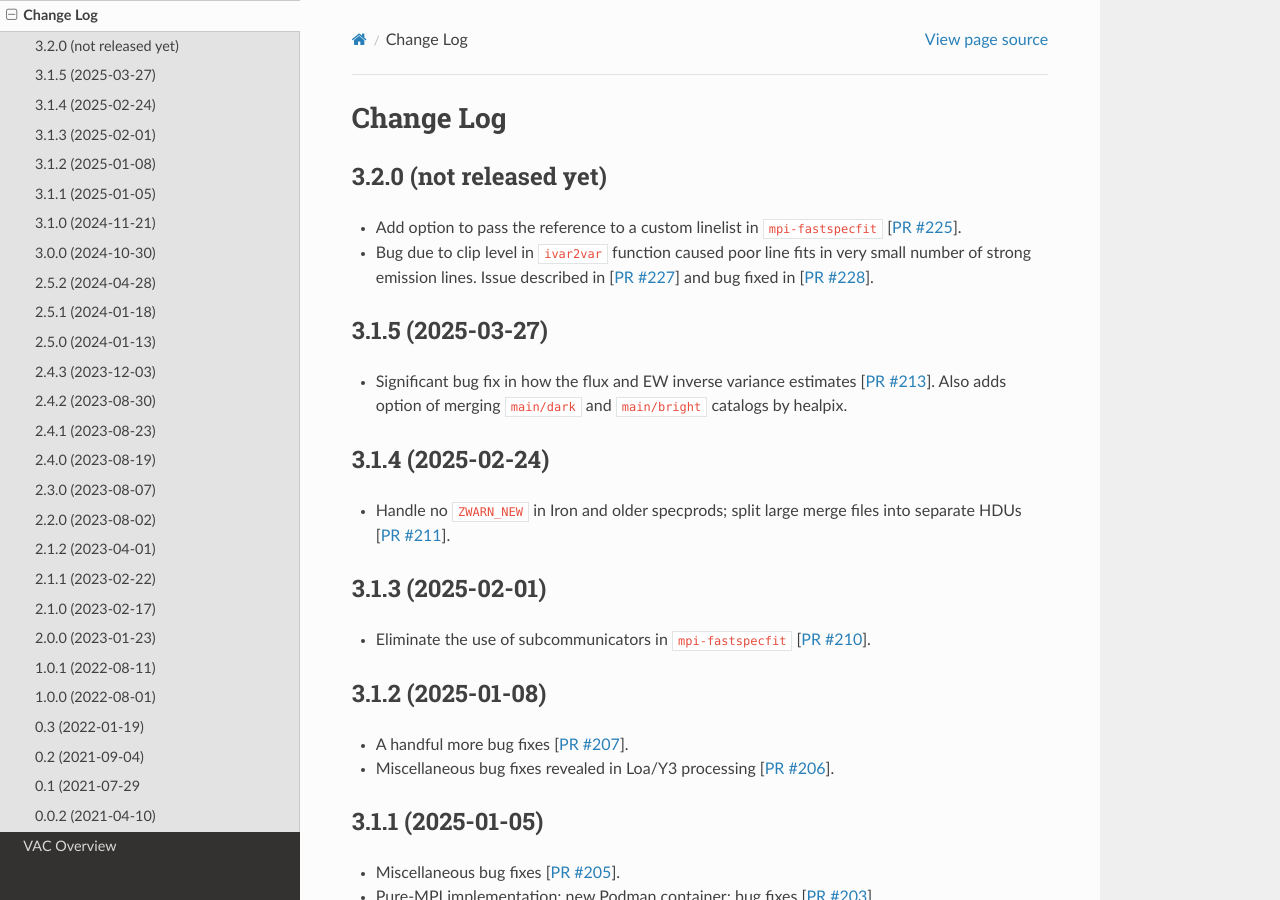
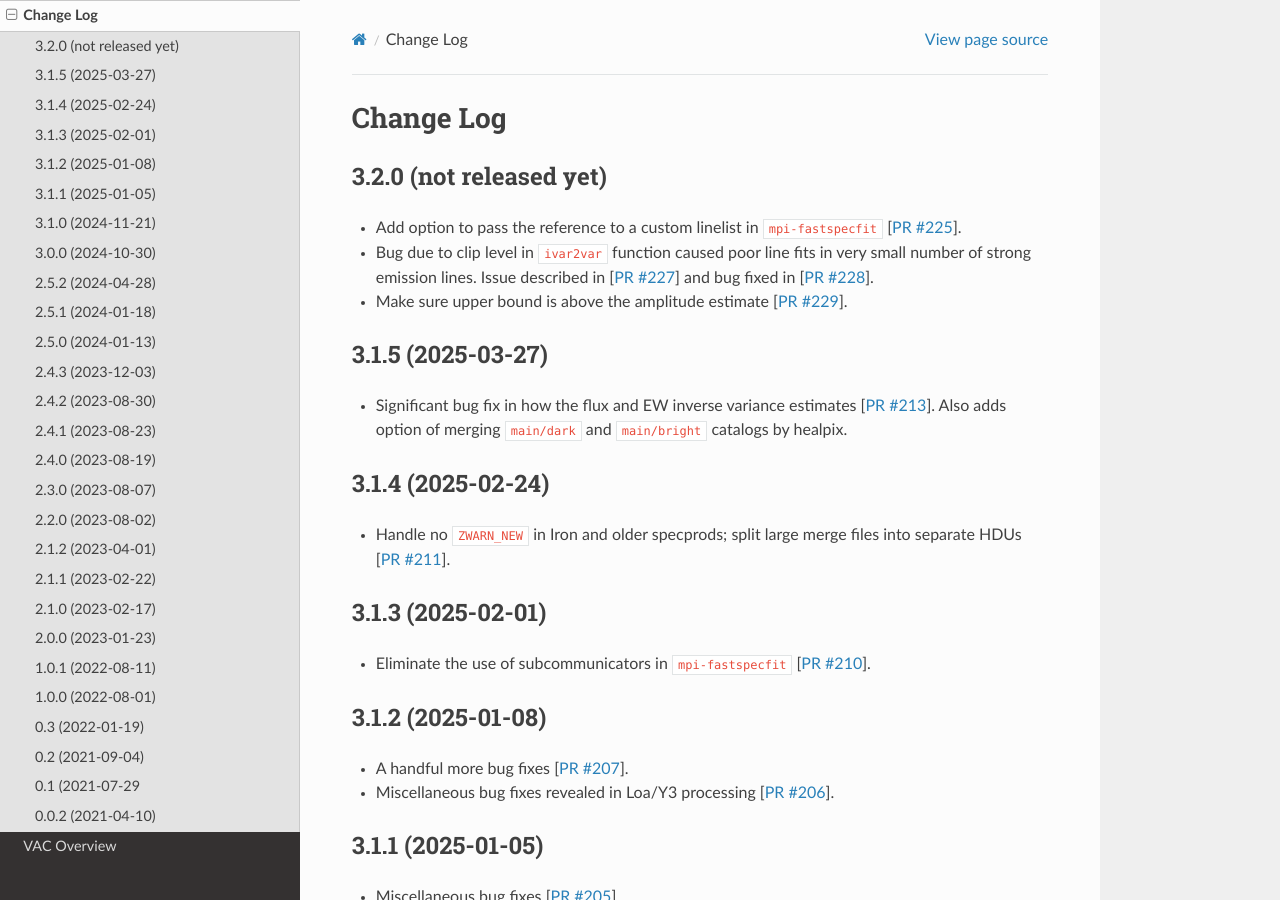
Before and after one commit to desihub/fastspecfit, a Sphinx documentation site: the page built from doc/changes.rst, in a window 1280 px wide and 900 px high. Built offline with Sphinx 7.4.7 and the Read the Docs theme 3.1.0, drawn with Linux system fonts in a browser that asks for light colours.

Commit message:
update change log

```diff
--- a/doc/changes.rst
+++ b/doc/changes.rst
@@ -6,11 +6,15 @@ Change Log
 ------------------------
 
 * Add option to pass the reference to a custom linelist in ``mpi-fastspecfit`` [`PR #225`_].
-* Bug due to clip level in ``ivar2var`` function caused poor line fits in very small number of strong emission lines. Issue described in [`PR #227`_] and bug fixed in [`PR #228`_].
+* Bug due to clip level in ``ivar2var`` function caused poor line fits
+  in very small number of strong emission lines. Issue described in
+  [`PR #227`_] and bug fixed in [`PR #228`_].
+* Make sure upper bound is above the amplitude estimate [`PR #229`_].
 
 .. _`PR #225`: https://github.com/desihub/fastspecfit/pull/225
 .. _`PR #227`: https://github.com/desihub/fastspecfit/pull/227
 .. _`PR #228`: https://github.com/desihub/fastspecfit/pull/228
+.. _`PR #229`: https://github.com/desihub/fastspecfit/pull/229
 
 3.1.5 (2025-03-27)
 ------------------
```
